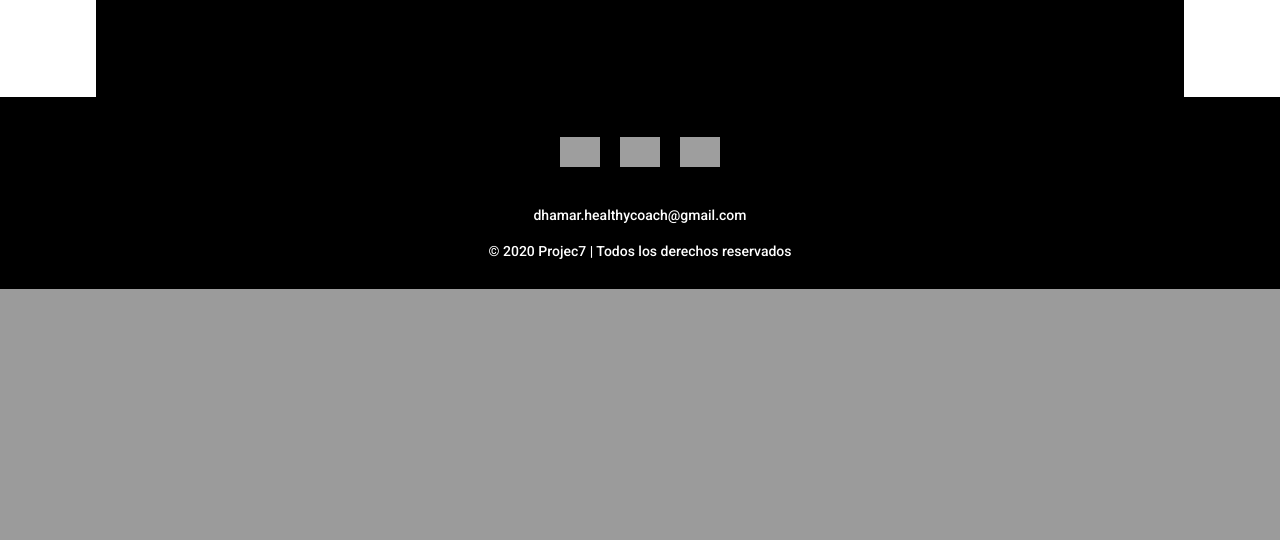
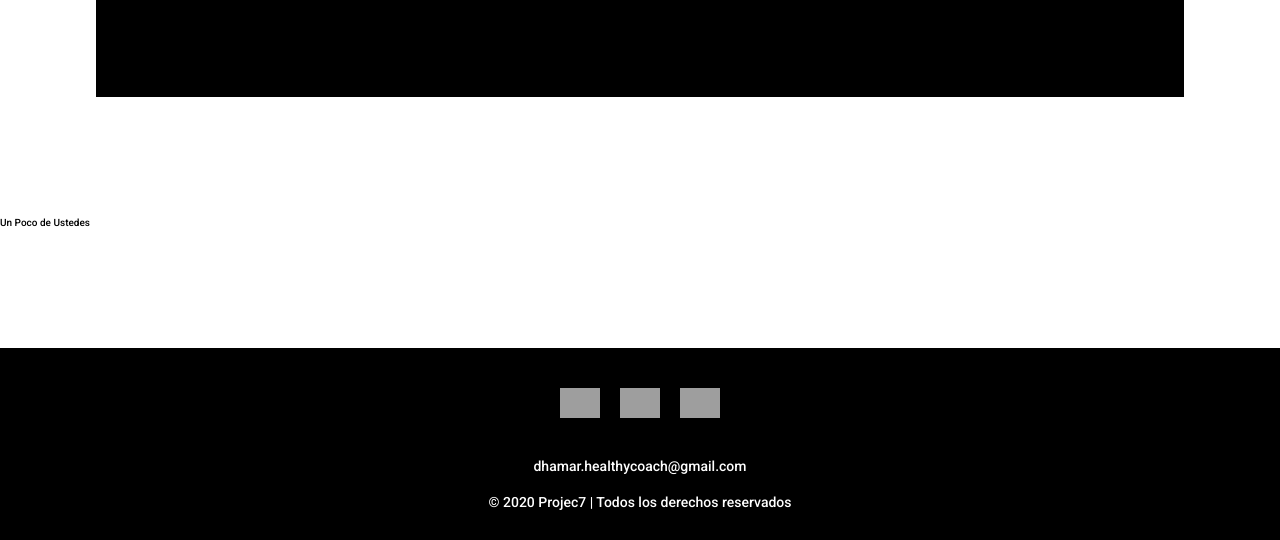
Before and after one commit to DevGragy/DhamCastell, a PHP site: page / in a window 1280 px wide. Shown: the part 2141-2681 px from the top of the page. Before the commit the page ends 2430 px from the top, so only its background shows below. Run offline with PHP 8.4, Linux system fonts and the light colour scheme; some web fonts are replaced; grey boxes are pictures that could not be loaded.

Commit message:
Branch Gragy

```diff
--- a/css/main.css
+++ b/css/main.css
@@ -316,6 +316,9 @@ header {
 }
 
 /* Testimoniales */
+.testimoniales {
+    padding: 120px 0;
+}
 
 /*  Footer  */
 footer {
--- a/index.html
+++ b/index.html
@@ -169,8 +169,10 @@
 
         <section class="testimoniales">
             <div class="testim-contenido">
-                <div class="testim-titulo"></div>
-                <div class="testim-cards"></div>
+                <div class="testim-titulo">Un Poco de Ustedes</div>
+                <div class="testim-cards">
+                    <div></div>
+                </div>
             </div>
         </section>
 
```
